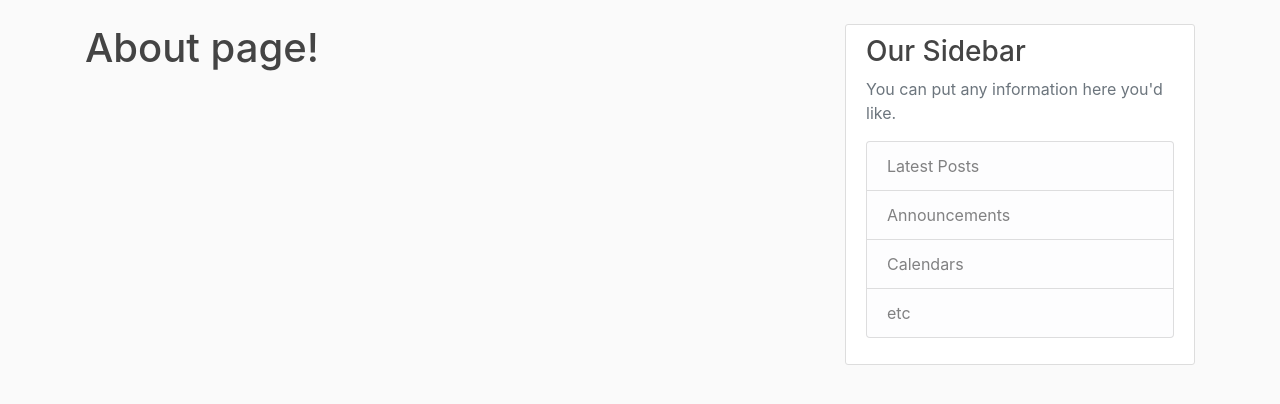
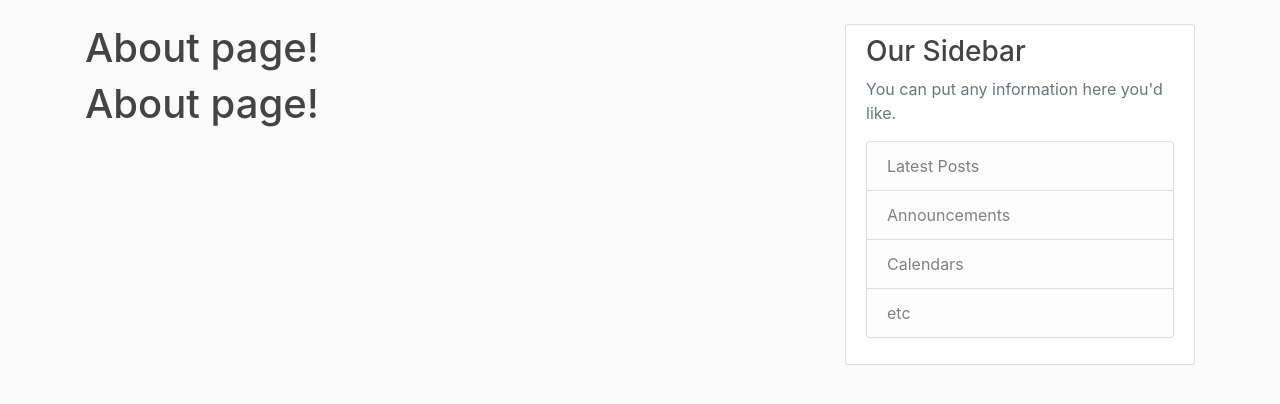
Before and after one commit to heysudhanshu/flask, a Flask app: page /about in a window 1280 px wide. Shown: the part 56-460 px from the top of the page. Run offline with Flask 2, Linux system fonts and the light colour scheme.

Commit message:
Added same thing in about

```diff
--- a/flaskblog/templates/about.html
+++ b/flaskblog/templates/about.html
@@ -1,4 +1,5 @@
 {% extends "layout.html" %}
 {% block content %}
     <h1>About page!</h1>
+    <h1>About page!</h1>
 {% endblock %}
```
